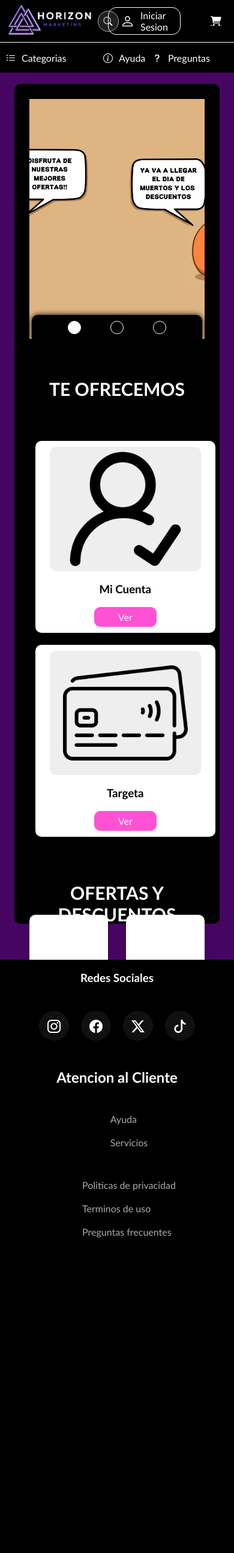
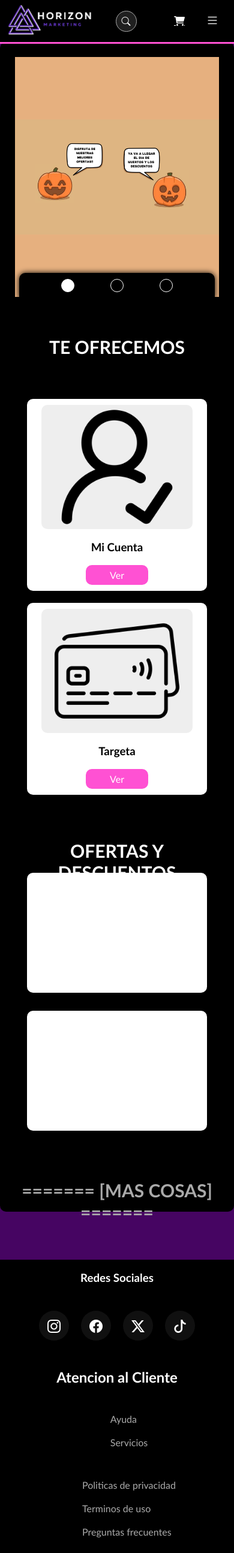
Before and after one commit to jim-hub-eng/Proyecto-Horizon, a PHP site: page / in a window 390 px wide. Shown: the whole page at 60% size. Before the commit the page ends 2063 px from the top, so only its background shows below. Run offline with PHP 8.4, Linux system fonts and the light colour scheme; grey boxes are pictures that could not be loaded.

Commit message:
Index html

```diff
--- a/css/index-styles.css
+++ b/css/index-styles.css
@@ -126,6 +126,20 @@
 .navegacion-box a{
     padding: 10px 50px;
 }
+.navegacion .navegacion-box .btn-menu{
+    position: relative;
+    left: -20px;
+
+    button{
+        padding: 5px;
+        font-size: 22px;
+        background-color: transparent;
+        color: white;
+        border: none;
+        cursor: pointer;
+        display: none;
+    }
+}
 .navegacion .box-buscador{
     position: relative;
     display: flex;
@@ -253,7 +267,7 @@
     object-fit: cover;
     color: black;
     flex: 0 0 100%;
-    background-color: #eee;
+    background-color: rgb(230, 176, 127);
 }
 .root .media .box-carosel-ofertas .carosel .boxes img{
     position: absolute;
@@ -335,7 +349,7 @@
 .box-acciones{
     position: relative;
     display: flex;
-    justify-content: space-between;
+    justify-content: center;
     height: auto;
     width: 100%;
     flex-wrap: wrap;
@@ -380,16 +394,17 @@
 .box-des-1{
     position: relative;
     display: flex;
-    justify-content: space-between;
+    justify-content: center;
     width: 100%;
     height: auto;
     flex-wrap: wrap;
     top: 120px;
+    gap: 30px;
 }
 .box-des-1 .des-1 ,
 .box-des-1 .des-2{
     position: relative;
-    width: 45%;
+    width: 300px;
     height: 200px;
     background-color: white;
     box-shadow: 0 0 10px rgba(0,0,0,0.1);
@@ -546,3 +561,44 @@
         }
     }
 }
+@media(max-width: 720px){
+    .registrar{
+        display: none;
+    }
+    .navegacion .navegacion-box .btn-menu button{
+        display: block;
+    }
+    .navegacion .nav-1{
+        display: none;
+    }
+    .root{
+        top: 70px;
+    }
+    .root .media{
+        width: 100%;
+    }
+    .root .media .box-carosel-ofertas .carosel .boxes img{
+        object-fit: contain;
+    }
+}
+@media(max-width: 870px){
+    .root .media{
+        width: 1500px;
+    }
+}
+@media(max-width: 705px){
+    .root .media{
+        height: 1700px;
+    }
+    footer{
+        top: 1400px;
+    }
+}
+@media(max-width: 695px){
+    .root .media{
+        height: 1900px;
+    }
+    footer{
+        top: 1600px;
+    }
+}
--- a/index.html
+++ b/index.html
@@ -24,6 +24,9 @@
             </div>
             <div class="carrito">
                 <a href="#"><i class="fas fa-shopping-cart"></i></a>
+            </div>
+            <div class="btn-menu">
+                <button><i class="bi bi-list"></i></button>
             </div>
         </div>
         <div class="nav-1">
```
